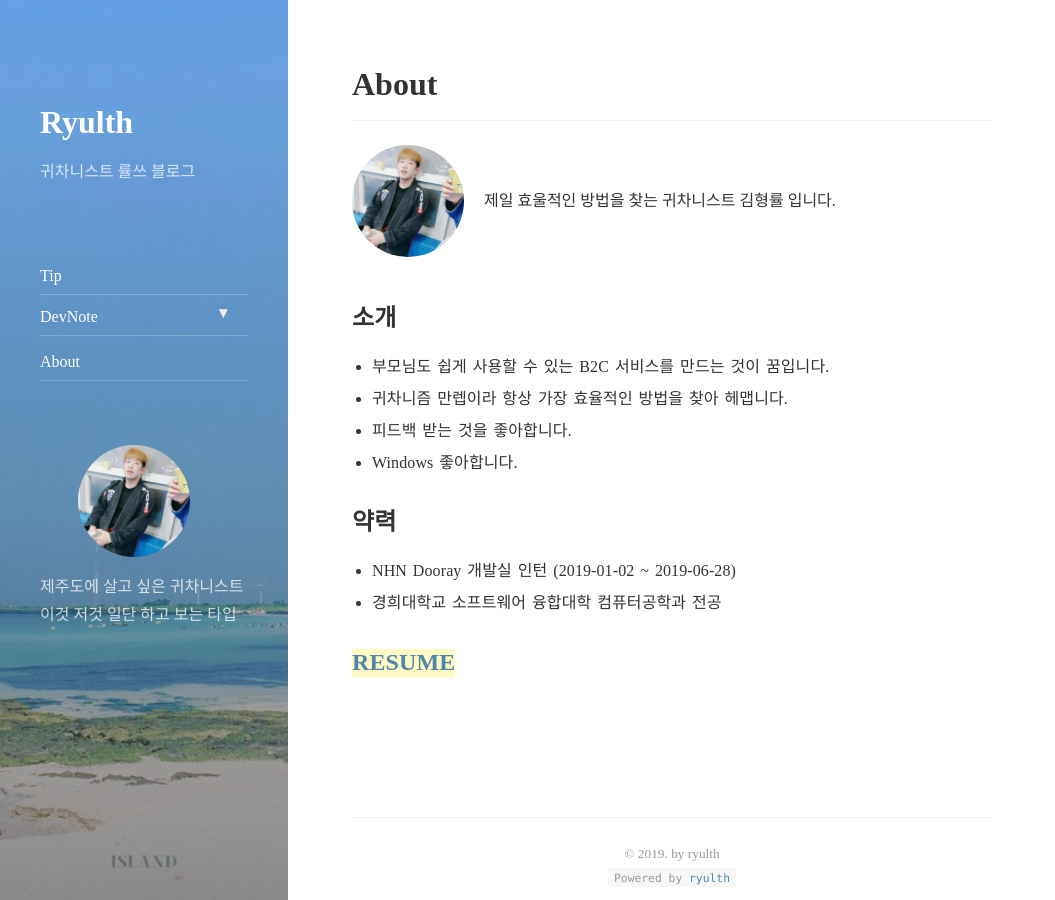
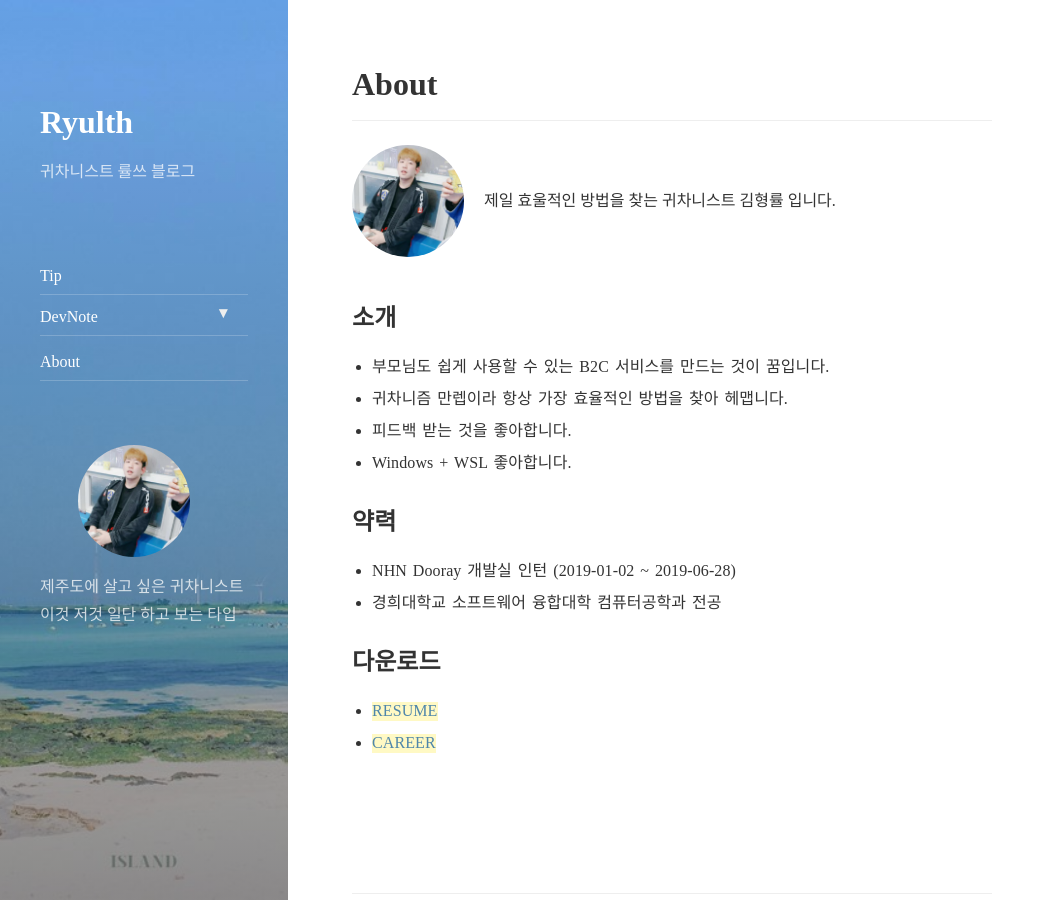
Before and after one commit to Ryulth/ryulth.github.io, a Jekyll site: the page built from about.md, in a window 1280 px wide and 900 px high. Shown: the whole window, without its empty margins (0-1055 px from the left). Built offline with Jekyll 4.4.1, drawn with Linux system fonts in a browser that asks for light colours; nearby versions of some CDN libraries.

Commit message:
change: 프로필

```diff
--- a/about.md
+++ b/about.md
@@ -10,11 +10,13 @@ order: 10
 - 부모님도 쉽게 사용할 수 있는 B2C 서비스를 만드는 것이 꿈입니다.
 - 귀차니즘 만렙이라 항상 가장 효율적인 방법을 찾아 헤맵니다.
 - 피드백 받는 것을 좋아합니다.
-- Windows 좋아합니다.
+- Windows + WSL 좋아합니다.
 
 ## 약력
 
 - NHN Dooray 개발실 인턴 (2019-01-02 ~ 2019-06-28)
 - 경희대학교 소프트웨어 융합대학 컴퓨터공학과 전공
 
-## [RESUME](https://ryulth.com/resume-hyungryul.pdf)
+## 다운로드
+- [RESUME](https://ryulth.com/resume-hyungryul.pdf)
+- [CAREER](https://ryulth.com/career-hyungryul.pdf)
```
Also changed, not shown: 2 other files.
